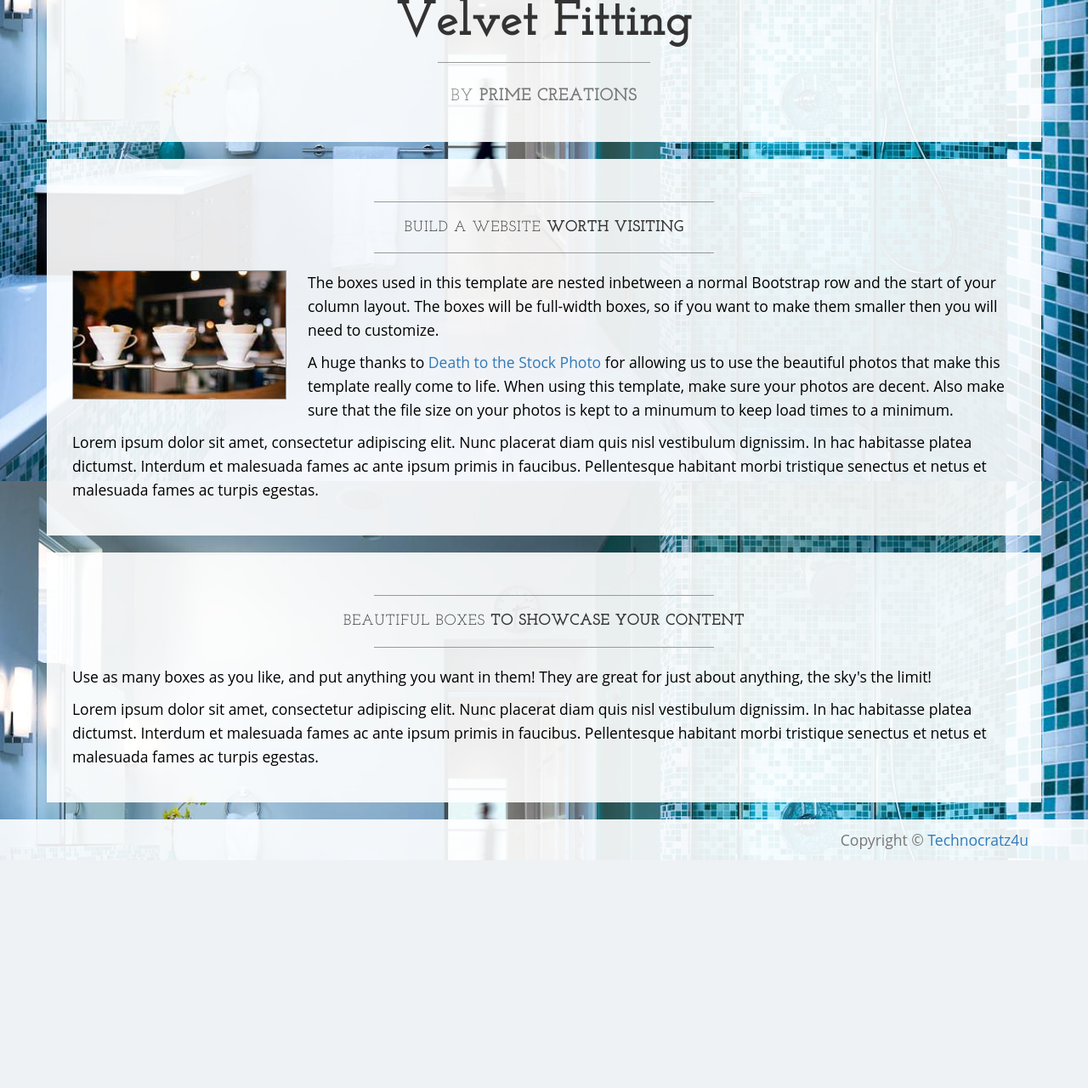
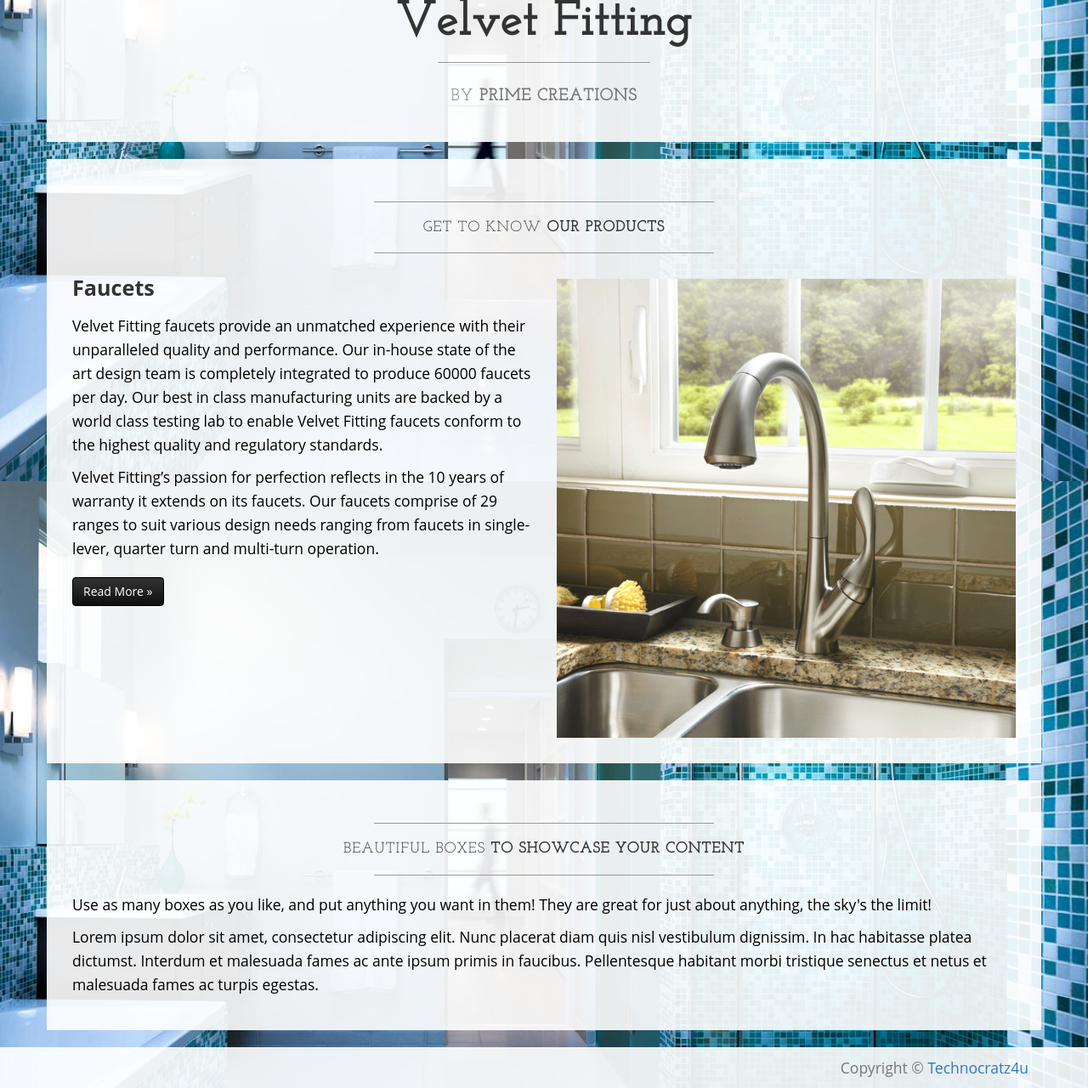
Before and after one commit to technocratz4u/velvetfitting, a PHP site: page / in a window 1280 px wide. Shown: the part 1138-2418 px from the top of the page at 85% size. Before the commit the page ends 2150 px from the top, so only its background shows below. Run offline with PHP 8.4, Linux system fonts and the light colour scheme; some libraries are stand-ins or nearby versions; some web fonts are replaced.

Commit message:
Added Home page Faucets section

```diff
--- a/static/css/customStyle.css
+++ b/static/css/customStyle.css
@@ -132,6 +132,86 @@ footer p {
     color: #777;
 }
 
+#faucets-img{
+	margin-top: 10px;
+}
+
+.box-title{
+	font-size: 1.8em;
+	color: #333333;
+}
+
+.btn-dark {
+	transition: all 0.2s ease-out 0s;
+	color: #ffffff;
+	background-color: #333333;
+	border-color: #000000;
+
+  	background-image: -ms-linear-gradient(top, #333333 0%, #0F0F0F 100%);  /* IE10 */
+	background-image: -moz-linear-gradient(top, #333333 0%, #0F0F0F 100%); /* Mozilla Firefox */
+	background-image: -o-linear-gradient(top, #333333 0%, #0F0F0F 100%); /* Opera */
+	background-image: -webkit-gradient(linear, left top, left bottom, from(#333333), to(#0F0F0F)); /* Webkit (Safari/Chrome 10) */
+	/* background-image: -webkit-linear-gradient(left top, ###333333 0%, ###0F0F0F 100%); */ /* Webkit (Chrome 11+) */
+	filter: progid:DXImageTransform.Microsoft.gradient(startColorstr='#333333', endColorstr='#0F0F0F'); /* for IE */
+	-ms-filter: "progid:DXImageTransform.Microsoft.gradient (GradientType=0, startColorstr=#333333, endColorstr=#0F0F0F)";
+	background-image: linear-gradient(top, #333333 0%, #0F0F0F 100%); /* Proposed W3C Markup */
+
+	background-repeat:no-repeat;
+
+}
+
+.btn-dark:hover,
+.btn-dark:focus,
+.btn-dark:active,
+.btn-dark.active,
+.open .dropdown-toggle.btn-dark {
+  color: #ffffff;
+  background-color: #020103;
+  border-color: #000000;
+
+  	background-image: -ms-linear-gradient(top, #111111 0%, #000000 100%);  /* IE10 */
+	background-image: -moz-linear-gradient(top, #111111 0%, #000000 100%); /* Mozilla Firefox */
+	background-image: -o-linear-gradient(top, #111111 0%, #000000 100%); /* Opera */
+	background-image: -webkit-gradient(linear, left top, left bottom, from(#111111), to(#000000)); /* Webkit (Safari/Chrome 10) */
+	/* background-image: -webkit-linear-gradient(left top, ####111111 0%, ####000000 100%); */ /* Webkit (Chrome 11+) */
+	filter: progid:DXImageTransform.Microsoft.gradient(startColorstr='#111111', endColorstr='#000000'); /* for IE */
+	-ms-filter: "progid:DXImageTransform.Microsoft.gradient (GradientType=0, startColorstr=#111111, endColorstr=#000000)";
+	background-image: linear-gradient(top, #111111 0%, #000000 100%); /* Proposed W3C Markup */
+
+	background-repeat:no-repeat;
+}
+
+.btn-dark:active,
+.btn-dark.active,
+.open .dropdown-toggle.btn-dark {
+  background-image: none;
+}
+
+.btn-dark.disabled,
+.btn-dark[disabled],
+fieldset[disabled] .btn-dark,
+.btn-dark.disabled:hover,
+.btn-dark[disabled]:hover,
+fieldset[disabled] .btn-dark:hover,
+.btn-dark.disabled:focus,
+.btn-dark[disabled]:focus,
+fieldset[disabled] .btn-dark:focus,
+.btn-dark.disabled:active,
+.btn-dark[disabled]:active,
+fieldset[disabled] .btn-dark:active,
+.btn-dark.disabled.active,
+.btn-dark[disabled].active,
+fieldset[disabled] .btn-dark.active {
+  background-color: #111;
+  border-color: #000000;
+}
+
+.btn-dark .badge {
+  color: #111;
+  background-color: #ffffff;
+}
+
+
 @media screen and (min-width:768px) {
     .brand {
         display: inherit;
@@ -211,6 +291,26 @@ footer p {
         table-layout: fixed;
         font-size: 1.25em;
     }
+
+    .product-first-para{
+    	overflow: hidden;
+		text-overflow: ellipsis;
+		max-height: 201px;
+    }
+
+    .product-second-para{
+    	display: none;
+    }
+}
+
+@media screen and (min-width:992px) {
+    .product-first-para{
+		max-height: none;
+    }
+
+    .product-second-para{
+    	display: inherit;
+    }
 }
 
 @media screen and (min-width:1200px) {
--- a/views/header.php
+++ b/views/header.php
@@ -1,5 +1,5 @@
 <div class="brand">
-		<img alt="Logo" src="static/img/logo.gif" id="logo-img" />
+		<img alt="Logo" src="<?php echo __WEB_ROOT?>/static/img/logo.gif" id="logo-img" />
 		<span class="brand-inr"><span class="brand-span">Velvet Fitting</span><br/><span class="address-bar-span">Passionate Bathing...</span></span>
 </div>
 <!-- <div class="address-bar">Passionate Bathing...</div> -->
--- a/views/home.php
+++ b/views/home.php
@@ -49,29 +49,25 @@
 				<div class="col-lg-12">
 					<hr>
 					<h2 class="intro-text text-center">
-						Build a website <strong>worth visiting</strong>
+						Get to know <strong>Our Products</strong>
 					</h2>
 					<hr>
-					<img class="img-responsive img-border img-left"
-						src="img/intro-pic.jpg" alt="">
-					<hr class="visible-xs">
-					<p>The boxes used in this template are nested inbetween a normal
-						Bootstrap row and the start of your column layout. The boxes will
-						be full-width boxes, so if you want to make them smaller then you
-						will need to customize.</p>
-					<p>
-						A huge thanks to <a href="http://join.deathtothestockphoto.com/"
-							target="_blank">Death to the Stock Photo</a> for allowing us to
-						use the beautiful photos that make this template really come to
-						life. When using this template, make sure your photos are decent.
-						Also make sure that the file size on your photos is kept to a
-						minumum to keep load times to a minimum.
-					</p>
-					<p>Lorem ipsum dolor sit amet, consectetur adipiscing elit. Nunc
-						placerat diam quis nisl vestibulum dignissim. In hac habitasse
-						platea dictumst. Interdum et malesuada fames ac ante ipsum primis
-						in faucibus. Pellentesque habitant morbi tristique senectus et
-						netus et malesuada fames ac turpis egestas.</p>
+					<div class="row">
+						<div class="col-sm-6">
+							<p class="box-title"><strong>Faucets</strong></p>
+							<p class="product-first-para">Velvet Fitting faucets provide an unmatched experience with their unparalleled quality and performance.
+								Our in-house state of the art design team is completely integrated to produce 60000 faucets per day.
+								Our best in class manufacturing units are backed by a world class testing lab to enable
+								Velvet Fitting faucets conform to the highest quality and regulatory standards.</p>
+							<p class="product-second-para">Velvet Fitting’s passion for perfection reflects in the 10 years of warranty it extends on its faucets.
+								Our faucets comprise of 29 ranges to suit various design needs ranging from faucets in single-lever, quarter turn and multi-turn operation.</p>
+
+							<a href="#" class="btn btn-dark" style="margin:10px 0px 23px 0px;">Read More »</a>
+						</div>
+						<div class="col-sm-6">
+							<img alt="Faucets" class="img-responsive" src="<?php echo __WEB_ROOT?>/static/img/kitchen-faucet-bg-pulldowninline.jpg" id="faucets-img" />
+						</div>
+					</div>
 				</div>
 			</div>
 		</div>
```
Also changed, not shown: static/img/kitchen-faucet-bg-pulldowninline.jpg (added), static/img/sprinkle.jpg (added).
